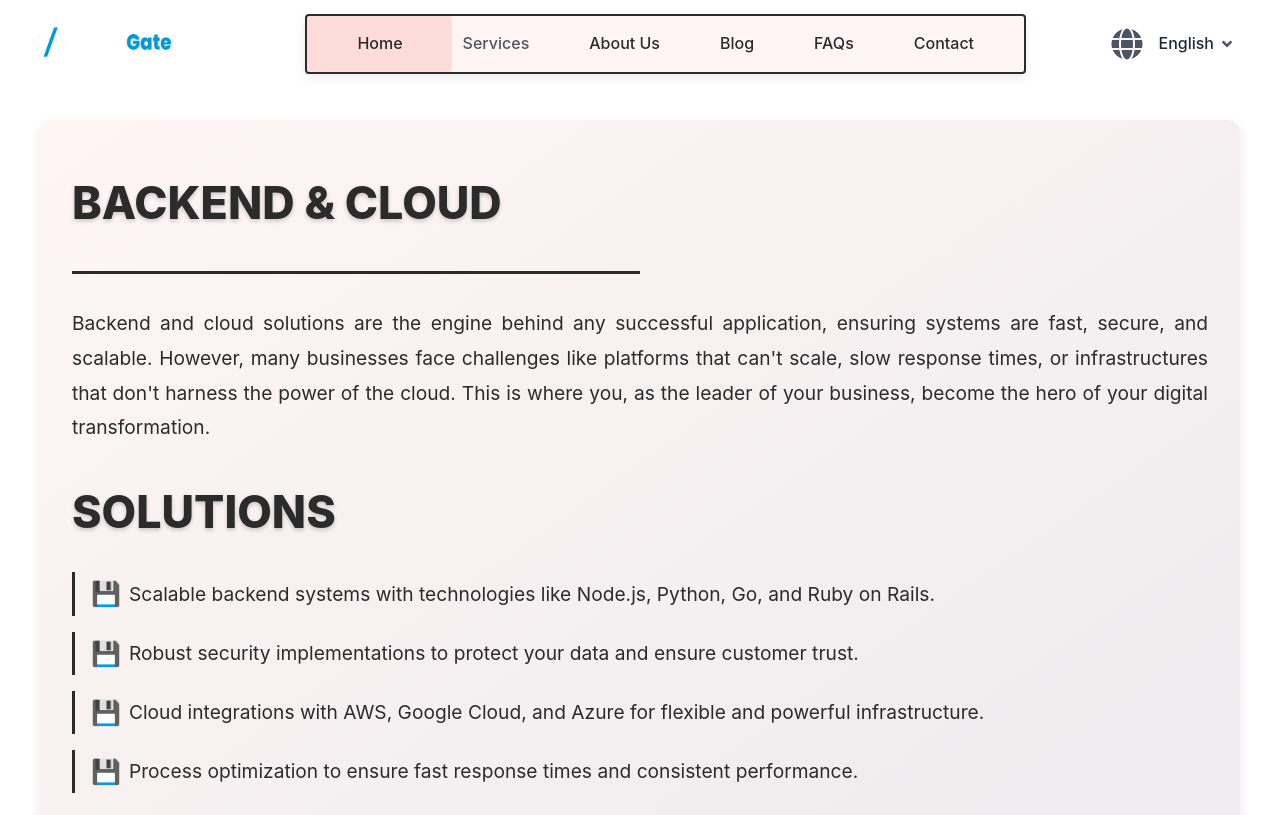
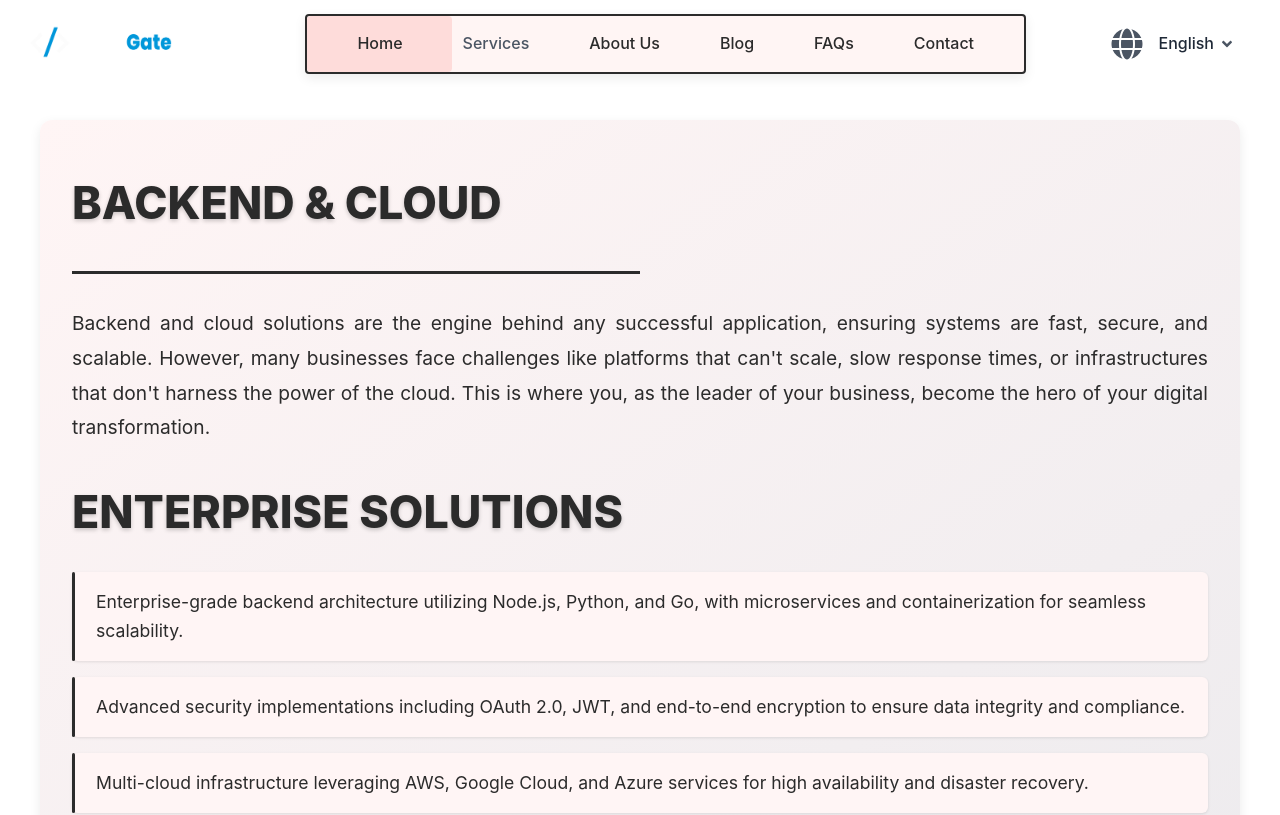
Before and after one commit to sanchezcande/OGH, a Next.js app: page /services/back-end in a window 1280 px wide. Shown: the top 815 px of the page. Built offline with nearby package versions, Linux system fonts and the light colour scheme.

Commit message:
blog fix and backend styles

```diff
--- a/src/locales/en/translation.json
+++ b/src/locales/en/translation.json
@@ -105,8 +105,8 @@
   "commitmentToInnovationExpandableDescription4": "Our goal is not only to deliver solutions but also to grow alongside our clients in a constantly evolving world.",
   "frontendTitle": "Front-end",
   "frontendDescription": "Developing interactive and responsive user interfaces for a smooth and efficient browsing experience.",
-  "backendTitle": "Back-end & Cloud",
-  "backendDescription": "Building robust server-side applications with scalable databases with modern technologies for optimal performance.",
+  "backendTitle": "Backend & Cloud",
+  "backendDescription": "Backend and cloud solutions are the engine behind any successful application, ensuring systems are fast, secure, and scalable. However, many businesses face challenges like platforms that can't scale, slow response times, or infrastructures that don't harness the power of the cloud. This is where you, as the leader of your business, become the hero of your digital transformation.",
   "uxuiTitle": "UX/UI Design",
   "uxuiDescription": "We design intuitive and attractive interfaces to enhance the experience and engagement of your users.",
   "graphicDesignTitle": "Graphic Design",
@@ -136,11 +136,11 @@
     "title": "Backend & Cloud",
     "description": "Backend and cloud solutions are the engine behind any successful application, ensuring systems are fast, secure, and scalable. However, many businesses face challenges like platforms that can't scale, slow response times, or infrastructures that don't harness the power of the cloud. This is where you, as the leader of your business, become the hero of your digital transformation.",
     "solutions": {
-      "title2": "Solutions",
-      "scalable": "Scalable backend systems with technologies like Node.js, Python, Go, and Ruby on Rails.",
-      "secure": "Robust security implementations to protect your data and ensure customer trust.",
-      "cloud": "Cloud integrations with AWS, Google Cloud, and Azure for flexible and powerful infrastructure.",
-      "efficient": "Process optimization to ensure fast response times and consistent performance."
+      "title2": "Enterprise Solutions",
+      "scalable": "Enterprise-grade backend architecture utilizing Node.js, Python, and Go, with microservices and containerization for seamless scalability.",
+      "secure": "Advanced security implementations including OAuth 2.0, JWT, and end-to-end encryption to ensure data integrity and compliance.",
+      "cloud": "Multi-cloud infrastructure leveraging AWS, Google Cloud, and Azure services for high availability and disaster recovery.",
+      "efficient": "Performance optimization through caching strategies, load balancing, and automated CI/CD pipelines."
     },
     "benefits": "With our expertise in backend and cloud, you lead your company's digital transformation. We equip you with the technological tools you need to deliver seamless experiences to your users and achieve your goals. By implementing modern solutions like scalable databases (PostgreSQL, MongoDB), GraphQL, and microservices systems, we build a backend that supports you every step of the way.",
     "stepsTitle": "How do we team up with you?",
--- a/src/locales/es/translation.json
+++ b/src/locales/es/translation.json
@@ -105,8 +105,8 @@
   "commitmentToInnovationExpandableDescription4": "Nuestra meta es no solo ofrecer soluciones, sino también avanzar junto a nuestros clientes en un mundo en constante evolución.",
   "frontendTitle": "Front-end",
   "frontendDescription": "Creando interfaces de usuario atractivas con diseños intuitivos e interacciones fluidas para mejorar la experiencia y accesibilidad.",
-  "backendTitle": "Back-end & Cloud",
-  "backendDescription": "Desarrollando interfaces de usuario interactivas y responsivas para una experiencia de navegación fluida y eficiente.",
+  "backendTitle": "Backend & Cloud",
+  "backendDescription": "El backend y las soluciones cloud son el motor detrás de cualquier aplicación exitosa, garantizando que los sistemas sean rápidos, seguros y escalables. Sin embargo, muchas empresas enfrentan desafíos como la incapacidad de escalar sus plataformas, tiempos de respuesta lentos o infraestructuras que no aprovechan el poder de la nube. Aquí es donde vos, como líder de tu negocio, podés marcar la diferencia.",
   "uxuiTitle": "Diseño UX/UI",
   "uxuiDescription": "Diseñamos interfaces intuitivas y atractivas para mejorar la experiencia y el compromiso de tus usuarios.",
   "graphicDesignTitle": "Diseño Gráfico",
@@ -137,11 +137,11 @@
     "title": "Backend & Cloud",
     "description": "El backend y las soluciones cloud son el motor detrás de cualquier aplicación exitosa, garantizando que los sistemas sean rápidos, seguros y escalables. Sin embargo, muchas empresas enfrentan desafíos como la incapacidad de escalar sus plataformas, tiempos de respuesta lentos o infraestructuras que no aprovechan el poder de la nube. Aquí es donde vos, como líder de tu negocio, podés marcar la diferencia.",
     "solutions": {
-      "title2": "Soluciones",
-      "scalable": "Sistemas backend escalables con tecnologías como Node.js, Python, Go y Ruby on Rails.",
-      "secure": "Implementación de seguridad robusta para proteger tus datos y garantizar la confianza de tus clientes.",
-      "cloud": "Integraciones cloud con AWS, Google Cloud y Azure para una infraestructura flexible y poderosa.",
-      "efficient": "Optimización de procesos para garantizar tiempos de respuesta rápidos y rendimiento constante."
+      "title2": "Soluciones Empresariales",
+      "scalable": "Arquitectura backend de nivel empresarial utilizando Node.js, Python y Go, con microservicios y containerización para una escalabilidad perfecta.",
+      "secure": "Implementaciones avanzadas de seguridad incluyendo OAuth 2.0, JWT y encriptación end-to-end para garantizar la integridad de datos y el cumplimiento normativo.",
+      "cloud": "Infraestructura multi-cloud aprovechando servicios de AWS, Google Cloud y Azure para alta disponibilidad y recuperación ante desastres.",
+      "efficient": "Optimización de rendimiento mediante estrategias de caché, balanceo de carga y pipelines automatizados de CI/CD."
     },
     "benefits": "Con nuestra experiencia en backend y cloud, vos lideras la transformación digital de tu empresa. Te proporcionamos las herramientas tecnológicas necesarias para ofrecer una experiencia impecable a tus usuarios y alcanzar tus objetivos. Al implementar soluciones modernas como bases de datos escalables (PostgreSQL, MongoDB), GraphQL y sistemas de microservicios, construimos un backend que te respalda en cada paso del camino.",
     "stepsTitle": "¿Cómo hacemos equipo con vos?",
@@ -150,7 +150,7 @@
       "step2": "Planificamos juntos: Diseñamos una solución que responde a tus objetivos específicos.",
       "step3": "Tu éxito, nuestra prioridad: Implementamos un sistema backend y cloud que potencia tu liderazgo."
     },
-    "callToAction": "Vos sos el motor de esta transformación. Hablemos y construyamos juntos una infraestructura tecnológica que impulse tu visión de negocio."
+    "callToAction": "Vos sos la fuerza impulsora detrás de esta transformación. Hablemos y construyamos una infraestructura tecnológica que dé vida a tu visión empresarial."
   },
   "uxui": {
     "title": "Diseño UX/UI",
--- a/src/styles/pagesStyles/servicesStyles/Backend.styles.js
+++ b/src/styles/pagesStyles/servicesStyles/Backend.styles.js
@@ -71,43 +71,63 @@ export const ServiceTitle = styled.h2`
 
 export const ServiceList = styled.ul`
   list-style: none;
-  margin: 0;
+  margin: 1rem 0;
   padding: 0;
 
   li {
-    font-size: 1.2rem;
-    line-height: 1.8;
+    font-size: 1.1rem;
+    line-height: 1.6;
     margin-bottom: 1rem;
-    display: flex;
-    align-items: center;
+    padding: 1rem;
+    padding-left: 1.5rem;
     color: ${({ theme }) => theme.colors.text};
-    border-left: 3px solid ${({ theme }) => theme.colors.primary};
-    padding-left: 1rem;
+    background: ${({ theme }) => theme.colors.backgroundAlt};
+    border-radius: 6px;
+    box-shadow: 0 1px 3px rgba(0, 0, 0, 0.1);
+    transition: all 0.3s ease;
+    opacity: 0;
+    transform: translateY(20px);
+    position: relative;
 
     &.visible {
       animation: fadeInUp 0.5s ease forwards;
     }
 
-    &::before {
-      content: "💾";
-      font-size: 1.5rem;
-      margin-right: 0.5rem;
-      color: ${({ theme }) => theme.colors.primary};
-      display: inline-block;
-      transition: transform 0.3s ease;
+    &:nth-child(1).visible {
+      animation-delay: 0.1s;
     }
 
-    &:hover::before {
-      animation: bounce 0.5s ease infinite;
+    &:nth-child(2).visible {
+      animation-delay: 0.2s;
+    }
+
+    &:nth-child(3).visible {
+      animation-delay: 0.3s;
+    }
+
+    &:nth-child(4).visible {
+      animation-delay: 0.4s;
+    }
+
+    &::before {
+      content: "";
+      position: absolute;
+      left: 0;
+      top: 0;
+      bottom: 0;
+      width: 3px;
+      background: ${({ theme }) => theme.colors.primary};
+      border-radius: 3px;
     }
 
     &:hover {
+      transform: translateY(-1px);
+      box-shadow: 0 2px 5px rgba(0, 0, 0, 0.12);
       background: ${({ theme }) => theme.colors.background};
-      border-left-color: ${({ theme }) => theme.colors.primaryDark};
     }
+  }
 
-    ${bounce}
-  }
+  ${fadeInUp}
 `;
 
 export const Description = styled.p`
```
Also changed, not shown: pages/blog/index.jsx (+21 -3 lines), src/styles/pagesStyles/blogStyles/Blog.styles.js (+19 -6 lines).
